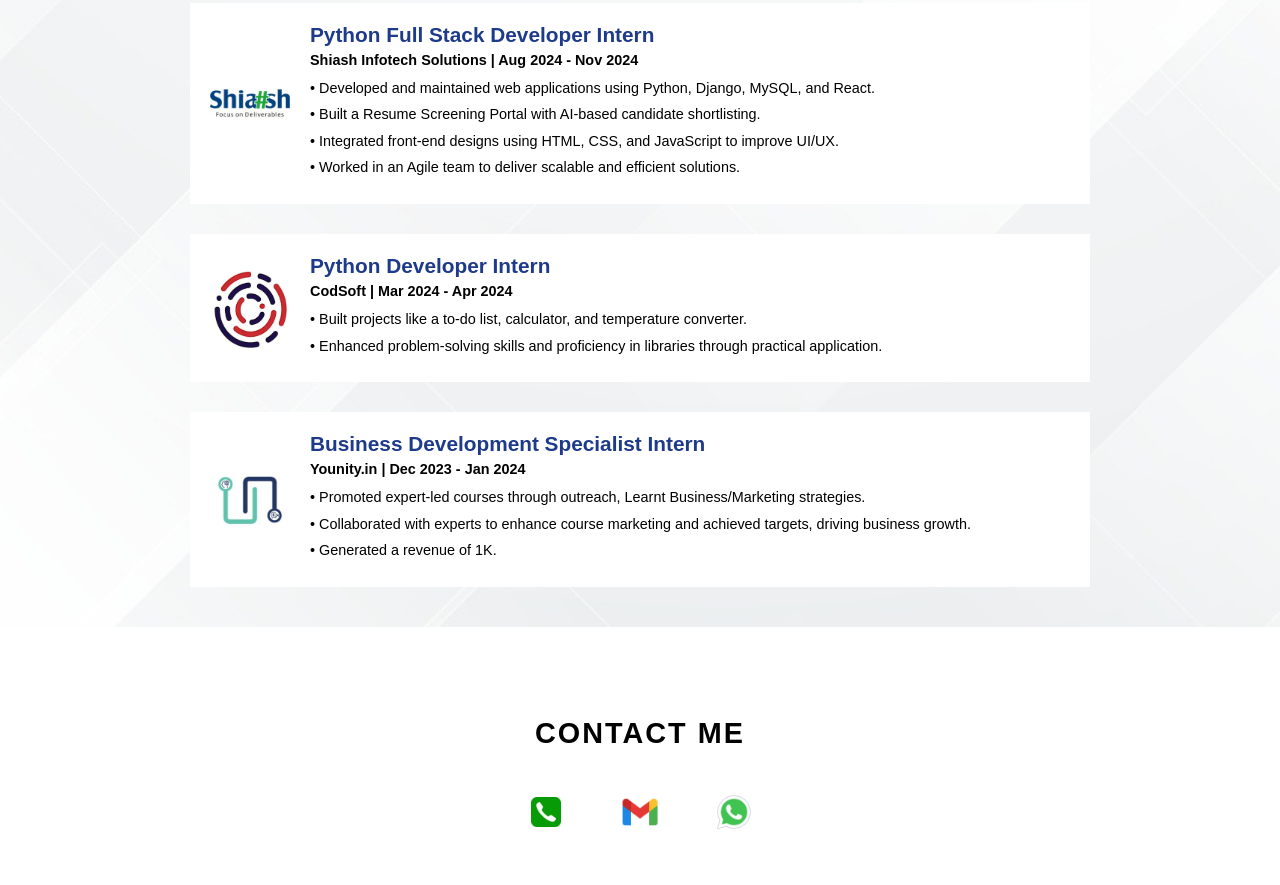
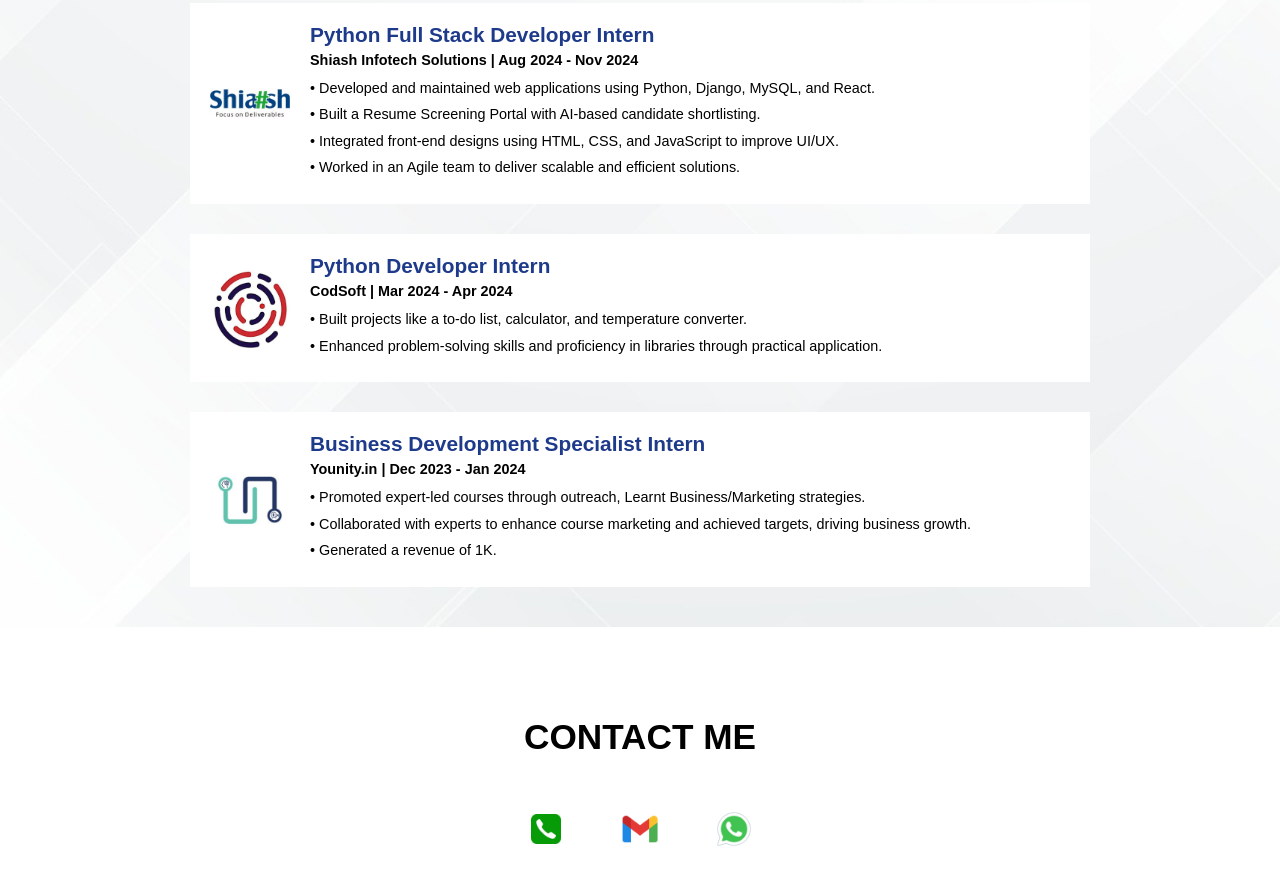
Before and after one commit to Shaileshwaranavk/Portfolio, a plain HTML site: page index.html in a window 1280 px wide. Shown: the part 3360-4245 px from the top of the page. Drawn offline with Linux system fonts and the light colour scheme.

Commit message:
Update styles.css

```diff
--- a/styles.css
+++ b/styles.css
@@ -65,7 +65,7 @@ body {
 .nav-links a {
     text-decoration: none;
     color: black;
-    font-size: 1rem;
+    font-size: bold;
     font-weight: bold;
     position: relative;
     transition: color 0.3s ease;
@@ -561,11 +561,12 @@ body {
 }
 
 .contact h1 {
-    font-size: 1.8rem;
-    color: black;
-    text-transform: uppercase;
-    letter-spacing: 2px;
-    margin-bottom: 30px;
+      font-size: 2.2rem;
+      font-weight: 800;
+      color: black;
+      margin-bottom: 40px;
+      text-transform: uppercase;
+      text-align: center;
 }
 
 .contact-icons {
```
